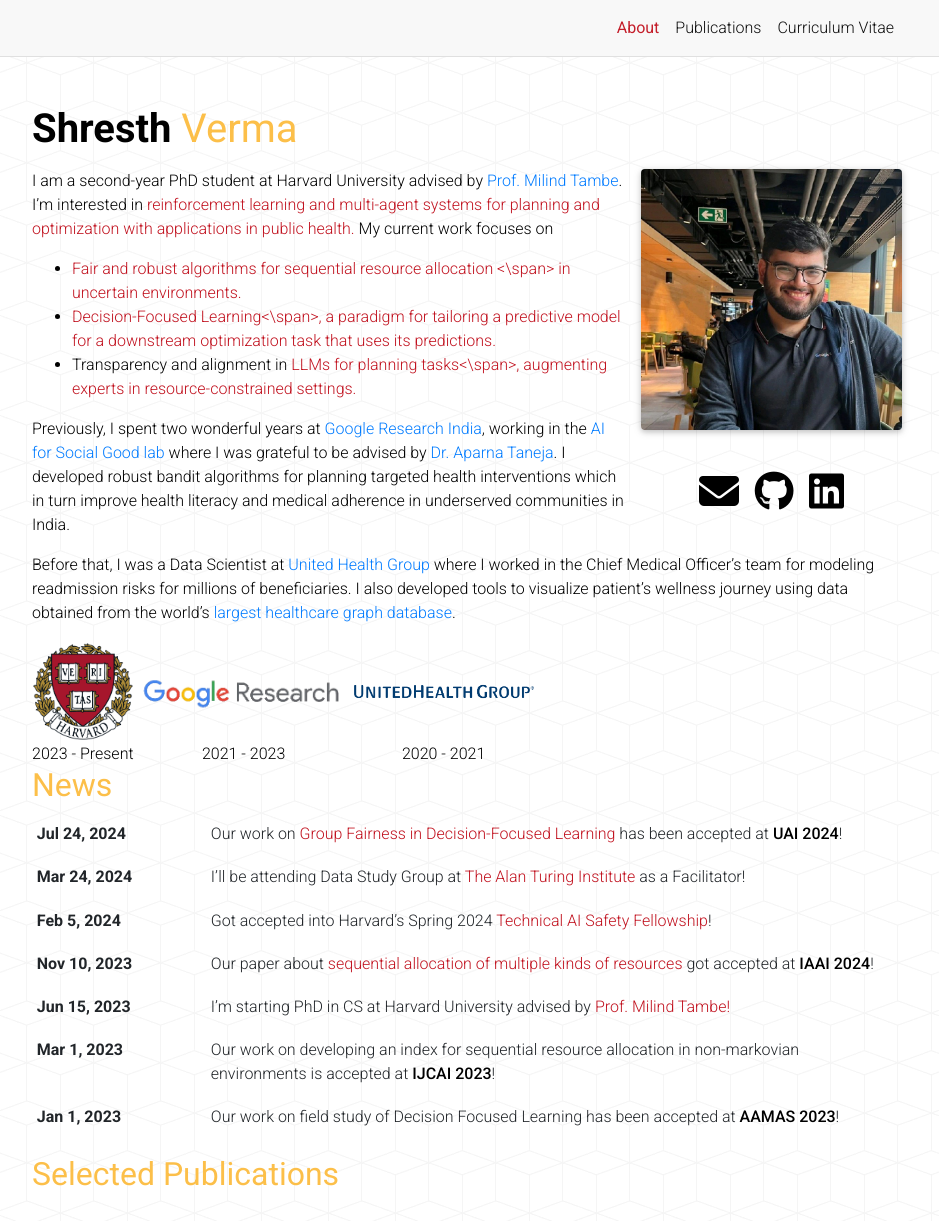
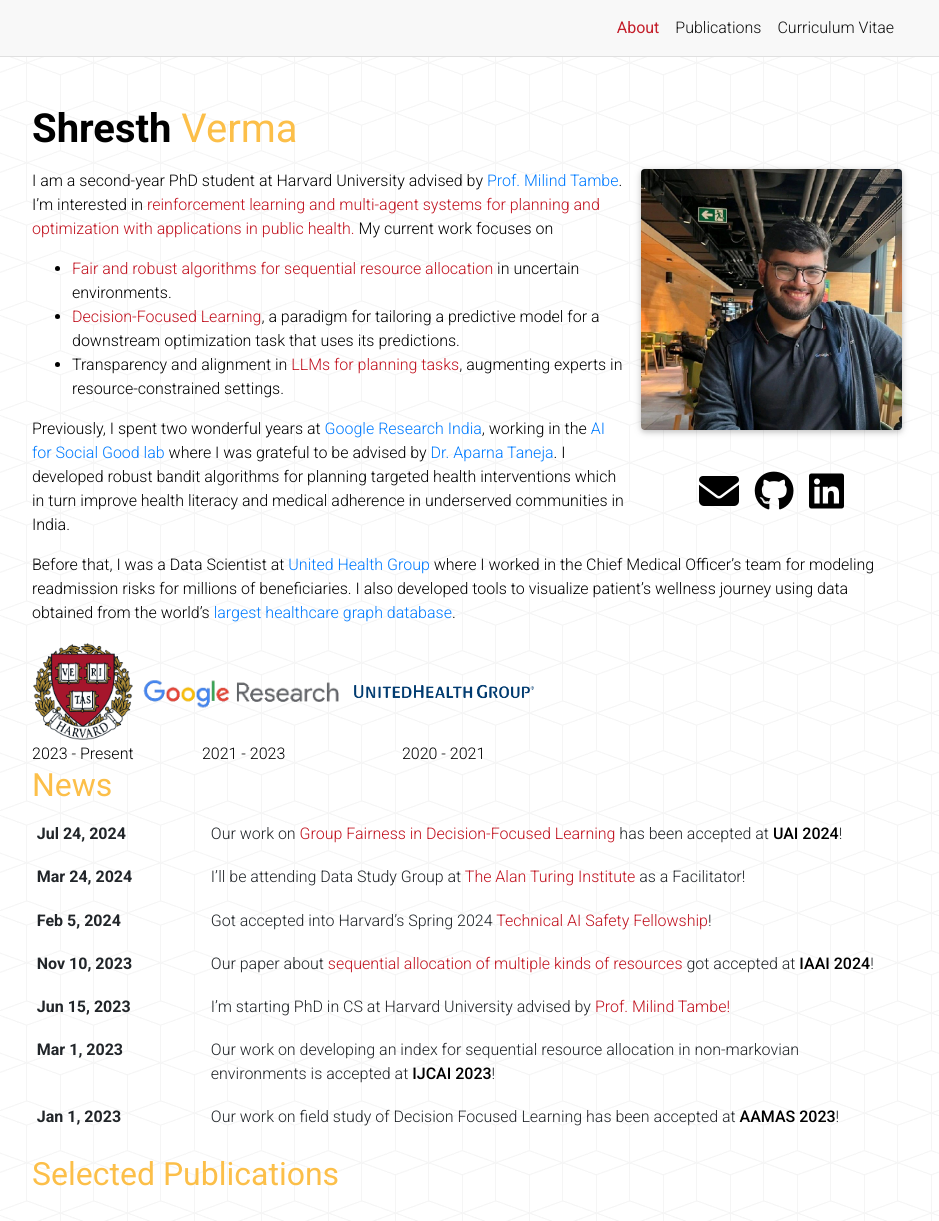
Before and after one commit to vermashresth/vermashresth.github.io, a Jekyll site: the page built from _pages/about.md, in a window 1280 px wide and 1395 px high, cut to the strip 0-1221 px from the top of the window. Shown: the whole strip, without its empty margins (173-1112 px from the left). Built offline with Jekyll 4.4.1, drawn with Linux system fonts in a browser that asks for light colours; full-size pictures stand in for the smaller copies a plugin makes; comment, search, counter and statistics services are not loaded; a style sheet for code colours, icons or effects is not loaded.

Commit message:
Update about.md

```diff
--- a/_pages/about.md
+++ b/_pages/about.md
@@ -15,9 +15,9 @@ selected_papers: true # includes a list of papers marked as "selected={true}"
 social: true  # includes social icons at the bottom of the page
 ---
 I am a second-year PhD student at Harvard University advised by [Prof. Milind Tambe](https://teamcore.seas.harvard.edu/tambe). I'm interested in <span style="color: #c1121f;">reinforcement learning and multi-agent systems for planning and optimization with applications in public health. </span> My current work focuses on
-- <span style="color: #c1121f;">Fair and robust algorithms for sequential resource allocation <\span> in uncertain environments.
-- <span style="color: #c1121f;">Decision-Focused Learning<\span>, a paradigm for tailoring a predictive model for a downstream optimization task that uses its predictions.
-- Transparency and alignment in <span style="color: #c1121f;">LLMs for planning tasks<\span>, augmenting experts in resource-constrained settings.
+- <span style="color: #c1121f;">Fair and robust algorithms for sequential resource allocation </span> in uncertain environments.
+- <span style="color: #c1121f;">Decision-Focused Learning</span>, a paradigm for tailoring a predictive model for a downstream optimization task that uses its predictions.
+- Transparency and alignment in <span style="color: #c1121f;">LLMs for planning tasks</span>, augmenting experts in resource-constrained settings.
 
 Previously, I spent two wonderful years at [Google Research India](https://research.google/locations/india/), working in the [AI for Social Good lab](https://blog.google/technology/ai/30-new-ai-for-social-good-projects/) where I was grateful to be advised by [Dr. Aparna Taneja](https://research.google/people/aparna-taneja/). I developed robust bandit algorithms for planning targeted health interventions which in turn improve health literacy and medical adherence in underserved communities in India.
 
```
